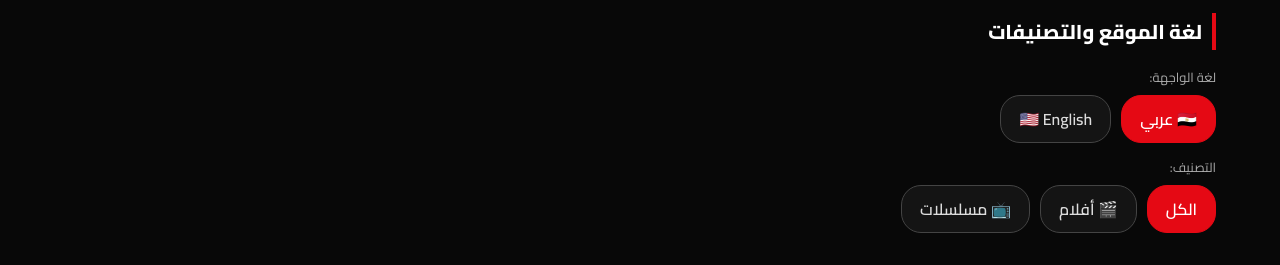
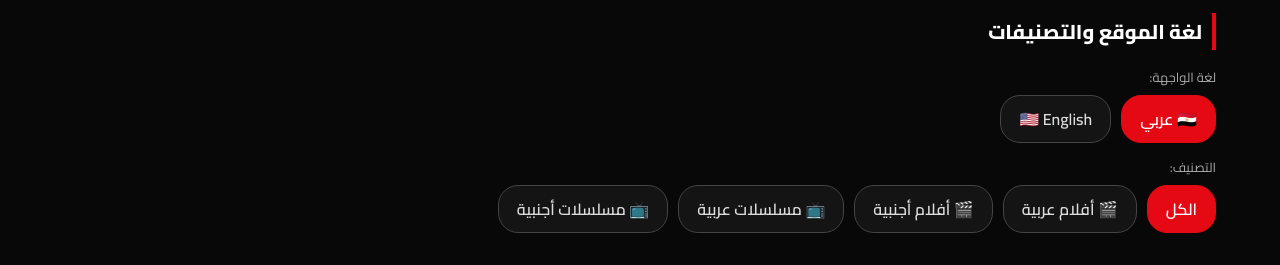
Before and after one commit to Egymsl/EGYfilm, a plain HTML site: page index.html in a window 1280 px wide. Both pictures are taken after a click on the button "🇪🇬 عربي". Shown: the part 502-767 px from the top of the page. Drawn offline with Linux system fonts and the light colour scheme; no server answers.

Commit message:
Add Arabic and English movie/series filter options

```diff
--- a/index.html
+++ b/index.html
@@ -173,8 +173,10 @@
       <span style="font-size:13px; color:#aaa; display:block; margin-bottom:6px;" id="txtCategoryLabel">التصنيف:</span>
       <div class="chips">
         <button class="chip active" onclick="filterCategory('all', this)" id="btnCatAll">الكل</button>
-        <button class="chip" onclick="filterCategory('movie', this)" id="btnCatMovies">🎬 أفلام</button>
-        <button class="chip" onclick="filterCategory('series', this)" id="btnCatSeries">📺 مسلسلات</button>
+        <button class="chip" onclick="filterCategory('movie_ar', this)" id="btnCatMoviesAr">🎬 أفلام عربية</button>
+        <button class="chip" onclick="filterCategory('movie_en', this)" id="btnCatMoviesEn">🎬 أفلام أجنبية</button>
+        <button class="chip" onclick="filterCategory('series_ar', this)" id="btnCatSeriesAr">📺 مسلسلات عربية</button>
+        <button class="chip" onclick="filterCategory('series_en', this)" id="btnCatSeriesEn">📺 مسلسلات أجنبية</button>
       </div>
     </div>
   </section>
@@ -246,8 +248,10 @@
       siteLangLabel: "لغة الواجهة:",
       categoryLabel: "التصنيف:",
       catAll: "الكل",
-      catMovies: "🎬 أفلام",
-      catSeries: "📺 مسلسلات",
+      catMoviesAr: "🎬 أفلام عربية",
+      catMoviesEn: "🎬 أفلام أجنبية",
+      catSeriesAr: "📺 مسلسلات عربية",
+      catSeriesEn: "📺 مسلسلات أجنبية",
       recentTitle: "🆕 أحدث الإضافات",
       mainTitle: "كل المحتوى",
       noResult: "لا توجد نتائج مطابقة لبحثك.",
@@ -267,8 +271,10 @@
       siteLangLabel: "Interface Language:",
       categoryLabel: "Category:",
       catAll: "All",
-      catMovies: "🎬 Movies",
-      catSeries: "📺 Series",
+      catMoviesAr: "🎬 Arabic Movies",
+      catMoviesEn: "🎬 Foreign Movies",
+      catSeriesAr: "📺 Arabic Series",
+      catSeriesEn: "📺 Foreign Series",
       recentTitle: "🆕 Recently Added",
       mainTitle: "All Content",
       noResult: "No matching results found.",
@@ -326,7 +332,14 @@
     let filtered = rawData;
 
     if (currentCategory !== 'all') {
-      filtered = filtered.filter(x => x.type === currentCategory || x.category === currentCategory);
+      filtered = filtered.filter(x => {
+        // فلترة دقيقة حسب نوع المحتوى واللغة من الفايربيس
+        if (currentCategory === 'movie_ar') return x.type === 'movie' && (x.lang === 'ar' || x.category === 'arabic');
+        if (currentCategory === 'movie_en') return x.type === 'movie' && (x.lang === 'en' || x.category === 'english');
+        if (currentCategory === 'series_ar') return x.type === 'series' && (x.lang === 'ar' || x.category === 'arabic');
+        if (currentCategory === 'series_en') return x.type === 'series' && (x.lang === 'en' || x.category === 'english');
+        return x.type === currentCategory || x.category === currentCategory;
+      });
     }
 
     const recentItems = [...filtered].reverse().slice(0, 6);
@@ -384,7 +397,9 @@
   });
 
   function filterCategory(cat, btn) {
-    document.querySelectorAll('#btnCatAll, #btnCatMovies, #btnCatSeries').forEach(c => c.classList.remove('active'));
+    document.querySelectorAll('.chips .chip').forEach(c => {
+      if(c.id !== 'btnLangAr' && c.id !== 'btnLangEn') c.classList.remove('active');
+    });
     if(btn) btn.classList.add('active');
     currentCategory = cat;
     applyFilters();
@@ -418,8 +433,10 @@
     document.getElementById('txtSiteLangLabel').textContent = t.siteLangLabel;
     document.getElementById('txtCategoryLabel').textContent = t.categoryLabel;
     document.getElementById('btnCatAll').textContent = t.catAll;
-    document.getElementById('btnCatMovies').textContent = t.catMovies;
-    document.getElementById('btnCatSeries').textContent = t.catSeries;
+    document.getElementById('btnCatMoviesAr').textContent = t.catMoviesAr;
+    document.getElementById('btnCatMoviesEn').textContent = t.catMoviesEn;
+    document.getElementById('btnCatSeriesAr').textContent = t.catSeriesAr;
+    document.getElementById('btnCatSeriesEn').textContent = t.catSeriesEn;
     document.getElementById('txtRecentTitle').textContent = t.recentTitle;
     document.getElementById('txtMainTitle').textContent = t.mainTitle;
     document.getElementById('txtEpSelect').textContent = t.epSelect;
```
